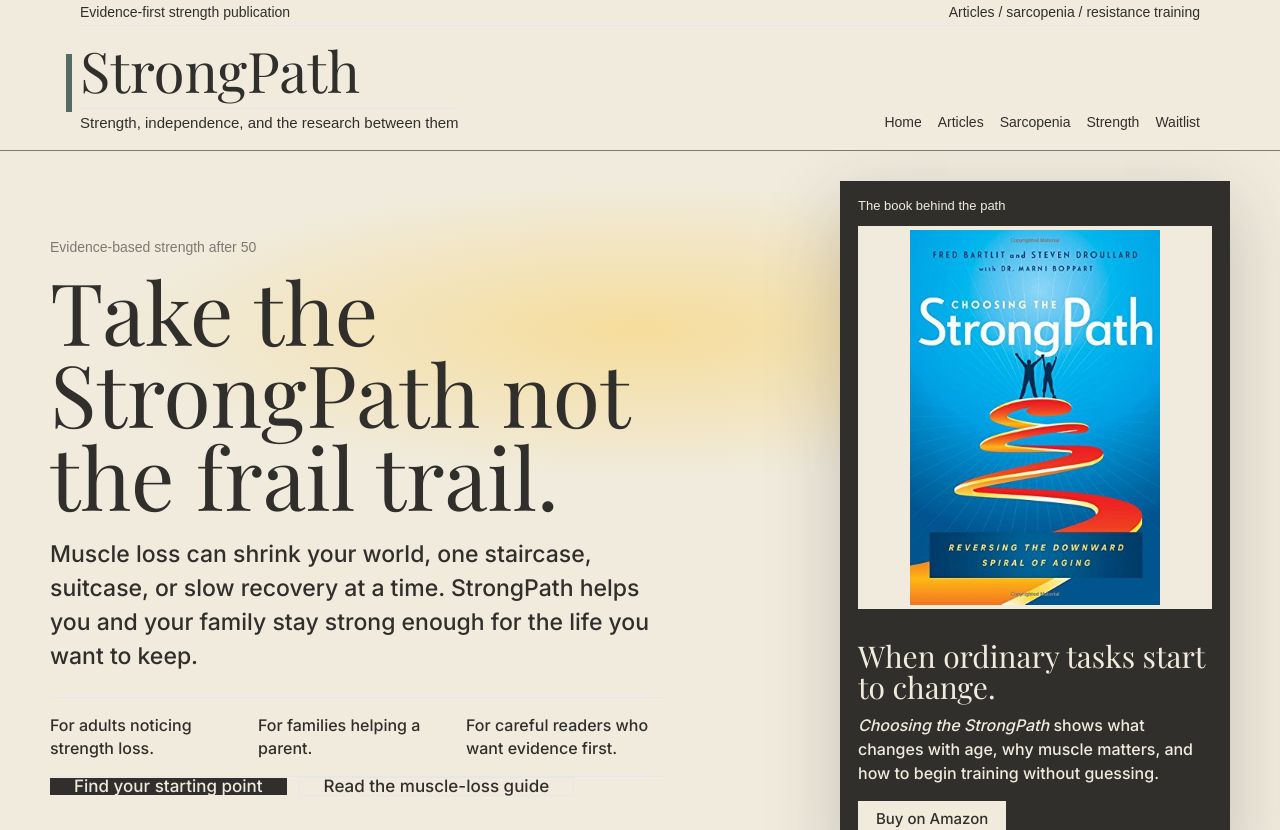
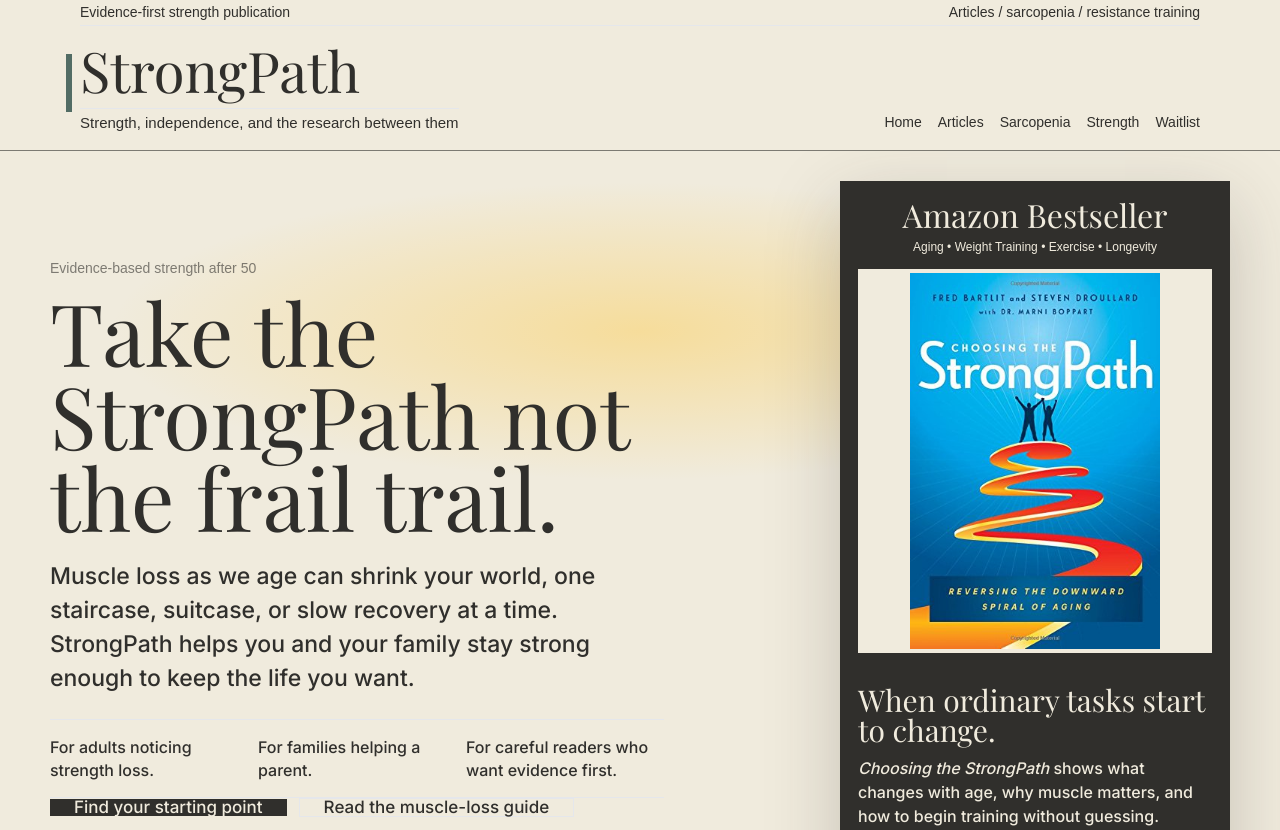
Before and after one commit to JPCWooJ/strongpath, a Next.js app: page / in a window 1280 px wide. Shown: the top 830 px of the page. Built offline with nearby package versions, Linux system fonts and the light colour scheme; no server answers.

Commit message:
Refine homepage top section

```diff
--- a/app/(marketing)/page.tsx
+++ b/app/(marketing)/page.tsx
@@ -227,9 +227,9 @@
               Take the StrongPath not the frail trail.
             </h1>
             <p className="mt-20 max-w-[680px] font-body text-[20px] leading-[1.48] text-inkwell/82 md:text-[23px]">
-              Muscle loss can shrink your world, one staircase, suitcase, or slow recovery at a
-              time. StrongPath helps you and your family stay strong enough for the life you want
-              to keep.
+              Muscle loss as we age can shrink your world, one staircase, suitcase, or slow
+              recovery at a time. StrongPath helps you and your family stay strong enough to keep
+              the life you want.
             </p>
 
             <div className="mt-24 grid max-w-[760px] gap-10 border-y border-inkwell/22 py-16 sm:grid-cols-3">
@@ -261,8 +261,11 @@
           </div>
 
           <aside className="bg-inkwell p-18 text-parchment shadow-[0_22px_70px_rgba(48,47,44,0.22)]">
-            <p className="font-utility text-[13px] leading-none text-parchment/58">
-              The book behind the path
+            <p className="text-center font-display text-[32px] font-normal leading-none text-parchment">
+              Amazon Bestseller
+            </p>
+            <p className="mt-8 text-center font-utility text-[12px] leading-[1.35] text-parchment/62">
+              Aging • Weight Training • Exercise • Longevity
             </p>
             <div className="mt-14 grid grid-cols-[116px_1fr] gap-16 sm:grid-cols-[150px_1fr] md:grid-cols-1">
               <div className="bg-parchment p-4">
```
